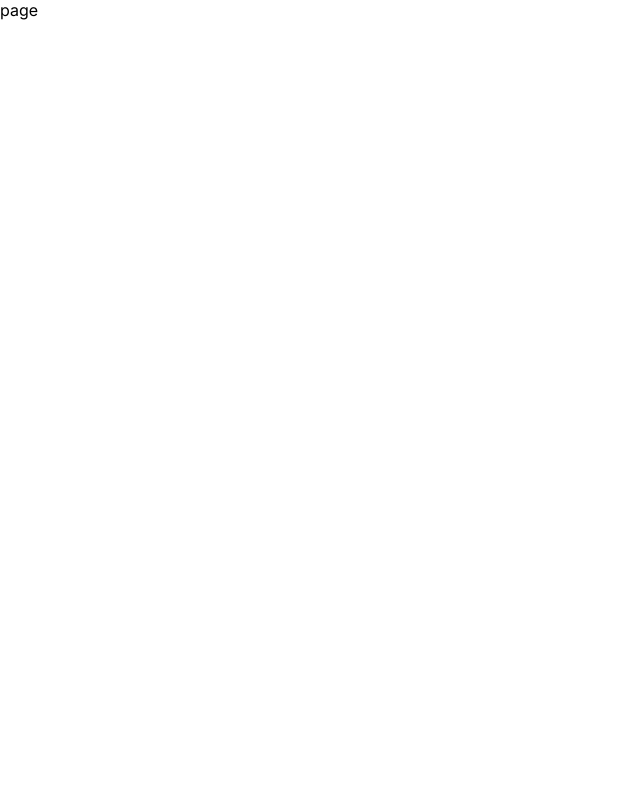
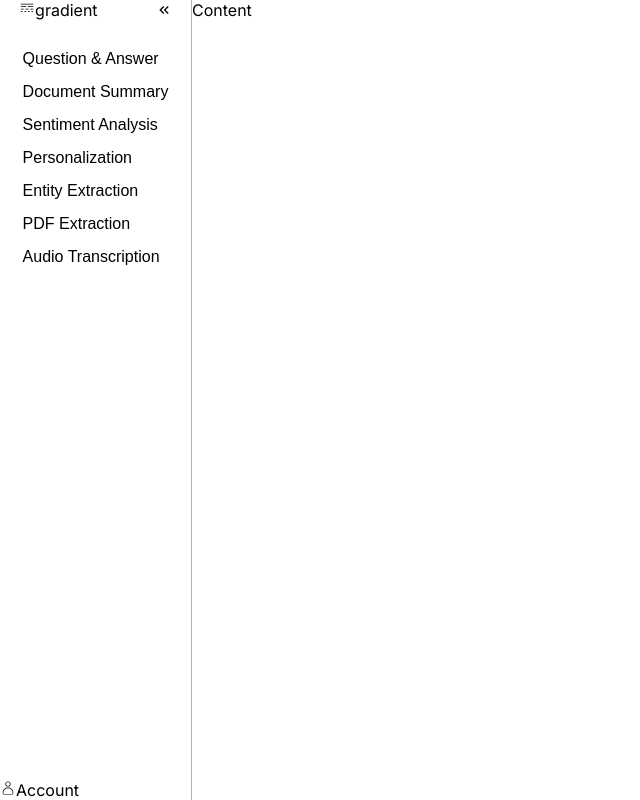
Before and after one commit to arkalal/Accelerator-Blocks---ScaleGen, a Next.js app: page / in a window 1280 px wide. Shown: the whole page, without its empty margins (0-640 px from the left). Built offline with nearby package versions, Linux system fonts and the light colour scheme.

Commit message:
coding the UI

```diff
--- /dev/null
+++ b/components/Content/Content.js
@@ -0,0 +1,8 @@
+import React from "react";
+import styles from "./Content.module.scss";
+
+const Content = () => {
+  return <div className={styles.Content}>Content</div>;
+};
+
+export default Content;
--- /dev/null
+++ b/components/Content/Content.module.scss
@@ -0,0 +1,3 @@
+.Content {
+  width: 85%;
+}
--- /dev/null
+++ b/components/Home/Home.js
@@ -0,0 +1,15 @@
+import React from "react";
+import styles from "./Home.module.scss";
+import Sidebar from "../Sidebar/Sidebar";
+import Content from "../Content/Content";
+
+const Home = () => {
+  return (
+    <div className={styles.Home}>
+      <Sidebar />
+      <Content />
+    </div>
+  );
+};
+
+export default Home;
--- /dev/null
+++ b/components/Home/Home.module.scss
@@ -0,0 +1,4 @@
+.Home {
+  display: flex;
+  width: 100%;
+}
--- /dev/null
+++ b/components/Sidebar/Sidebar.js
@@ -0,0 +1,39 @@
+import React from "react";
+import styles from "./Sidebar.module.scss";
+import { PiGradientLight } from "react-icons/pi";
+import { MdKeyboardDoubleArrowLeft } from "react-icons/md";
+import { CiUser } from "react-icons/ci";
+
+const Sidebar = () => {
+  return (
+    <div className={styles.Sidebar}>
+      <div className={styles.SidebarOption}>
+        <div className={styles.SidebarHeader}>
+          <div className={styles.SidebarHeaderTitle}>
+            <PiGradientLight />
+            <span>gradient</span>
+          </div>
+
+          <MdKeyboardDoubleArrowLeft />
+        </div>
+
+        <div className={styles.SidebarBtns}>
+          <button>Question & Answer</button>
+          <button>Document Summary</button>
+          <button>Sentiment Analysis</button>
+          <button>Personalization</button>
+          <button>Entity Extraction</button>
+          <button>PDF Extraction</button>
+          <button>Audio Transcription</button>
+        </div>
+      </div>
+
+      <div className={styles.SidebarAccount}>
+        <CiUser />
+        <span>Account</span>
+      </div>
+    </div>
+  );
+};
+
+export default Sidebar;
--- /dev/null
+++ b/components/Sidebar/Sidebar.module.scss
@@ -0,0 +1,44 @@
+.Sidebar {
+  width: 15%;
+  display: flex;
+  flex-direction: column;
+  justify-content: space-between;
+  height: 100vh;
+  border-right: 1px solid #cfaa9b;
+
+  .SidebarOption {
+    display: flex;
+    flex-direction: column;
+    align-items: center;
+    gap: 30px;
+
+    .SidebarHeader {
+      display: flex;
+      justify-content: space-between;
+      align-items: center;
+      width: 80%;
+    }
+
+    .SidebarBtns {
+      display: flex;
+      flex-direction: column;
+      //   align-items: center;
+      gap: 15px;
+
+      button {
+        font-size: 16px;
+        transition: all 0.2s ease-in;
+        border: none;
+        outline: none;
+        background-color: transparent;
+        text-align: left;
+
+        &:hover {
+          background-color: #ffd6cc;
+          padding: 10px 20px;
+          border-radius: 10px;
+        }
+      }
+    }
+  }
+}
--- a/package.json
+++ b/package.json
@@ -12,6 +12,7 @@
     "next": "14.2.4",
     "react": "^18",
     "react-dom": "^18",
+    "react-icons": "^5.2.1",
     "sass": "^1.77.6"
   },
   "devDependencies": {
--- a/src/app/page.js
+++ b/src/app/page.js
@@ -1,7 +1,12 @@
 import React from "react";
+import Home from "../../components/Home/Home";
 
 const page = () => {
-  return <div>page</div>;
+  return (
+    <div>
+      <Home />
+    </div>
+  );
 };
 
 export default page;
```
Also changed, not shown: 1 other file (tests, documents, lock files or other folders).
